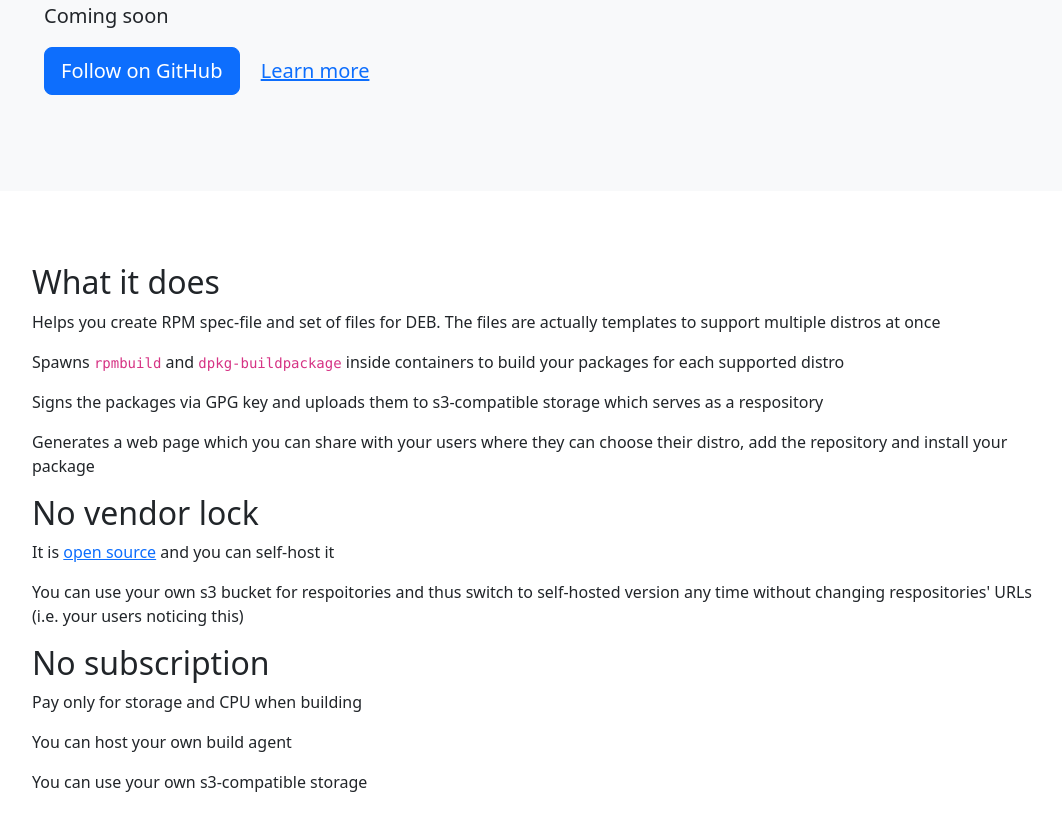
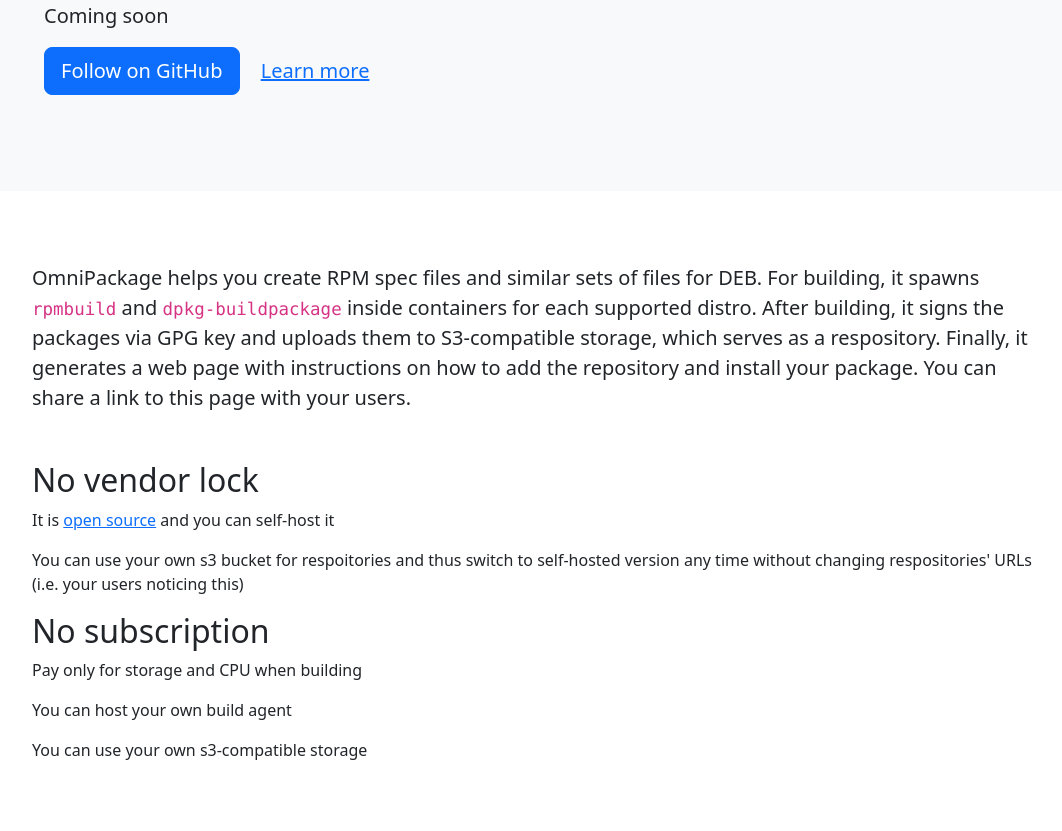
Before and after one commit to omnipackage/.github, a Jekyll site: the page built from index.html, in a window 1280 px wide and 900 px high, scrolled down 478 px. Shown: the top 831 px of the window, without its empty margins (98-1160 px from the left). Built offline with Jekyll 4.4.1, drawn with Linux system fonts in a browser that asks for light colours.

Commit message:
update index page text

```diff
--- a/_config.yml
+++ b/_config.yml
@@ -25,6 +25,7 @@
 url: "https://omnipackage.org" # the base hostname & protocol for your site, e.g. http://example.com
 docs_url: "https://docs.omnipackage.org"
 github_url: "https://github.com/omnipackage"
+producthunt_url: "#"
 getting_started_url: "https://docs.omnipackage.org/getting_started/"
 sign_in_url: "https://web.omnipackage.org"
 
--- a/index.html
+++ b/index.html
@@ -17,11 +17,9 @@
 </div>
 
 <div class="p-5 mb-4">
-  <h2>What it does</h2>
-  <p>Helps you create RPM spec-file and set of files for DEB. The files are actually templates to support multiple distros at once</p>
-  <p>Spawns <code>rpmbuild</code> and <code>dpkg-buildpackage</code> inside containers to build your packages for each supported distro</p>
-  <p>Signs the packages via GPG key and uploads them to s3-compatible storage which serves as a respository</p>
-  <p>Generates a web page which you can share with your users where they can choose their distro, add the repository and install your package</p>
+  <p class="lead mb-5">
+    OmniPackage helps you create RPM spec files and similar sets of files for DEB. For building, it spawns <code>rpmbuild</code> and <code>dpkg-buildpackage</code> inside containers for each supported distro. After building, it signs the packages via GPG key and uploads them to S3-compatible storage, which serves as a respository. Finally, it generates a web page with instructions on how to add the repository and install your package. You can share a link to this page with your users.
+  </p>
 
   <h2>No vendor lock</h2>
   <p>It is <a href="{{ site.github_url }}" target="_blank">open source</a> and you can self-host it</p>
```
Also changed, not shown: assets/images/glasshole_kitty_logo.avif (added).
